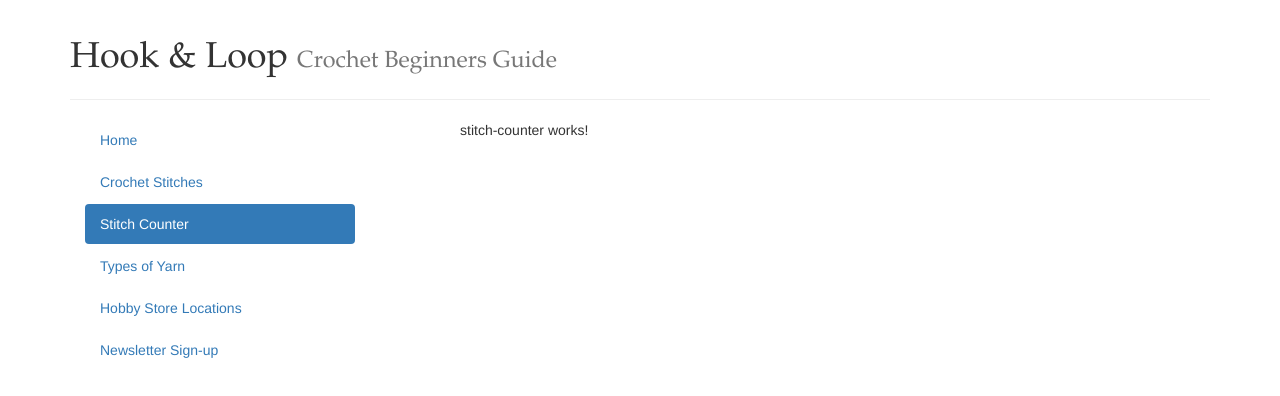
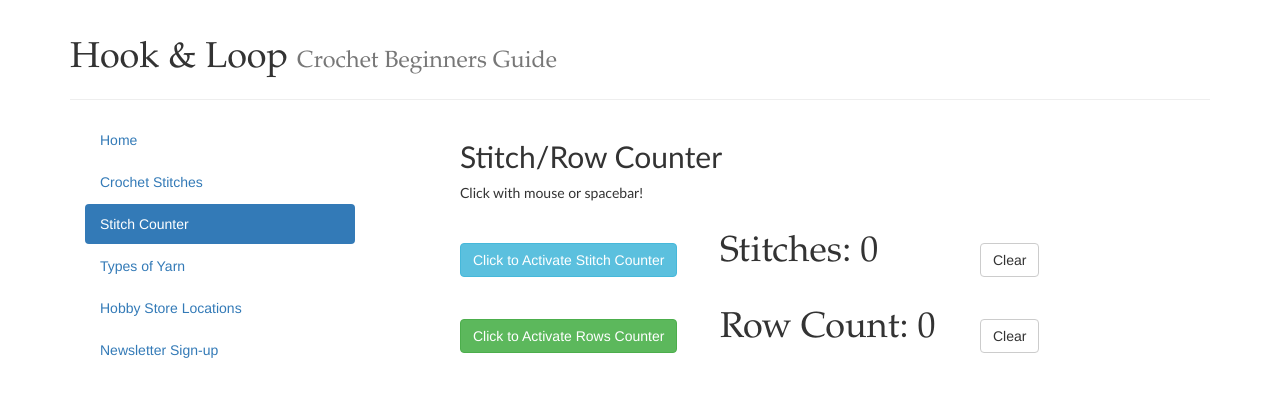
Before and after one commit to kgeiger08/CrochetApp, an Angular app: page /stitch-counter in a window 1280 px wide. Shown: the top 396 px of the page. Built offline with nearby package versions, Linux system fonts and the light colour scheme.

Commit message:
added functionality to the crochet counter

```diff
--- a/src/app/stitch-counter/stitch-counter.component.css
+++ b/src/app/stitch-counter/stitch-counter.component.css
@@ -0,0 +1,13 @@
+h2, p {
+    font-family: 'Gill Sans';
+}
+
+button {
+    margin-top: 30px;
+}
+
+.stitchCountNum {
+    font-family: 'Garamond';
+    font-size: 36px;
+    margin-top: 15px;
+}
--- a/src/app/stitch-counter/stitch-counter.component.html
+++ b/src/app/stitch-counter/stitch-counter.component.html
@@ -1 +1,26 @@
-<p>stitch-counter works!</p>
+
+    <h2>Stitch/Row Counter</h2>
+    <p>Click with mouse or spacebar!</p>
+    <div class="row">
+            <div class="col-xs-4">
+                <button class="btn btn-info" (click)="stitchCounter()"> Click to Activate Stitch Counter</button>
+            </div>
+            <div class="col-xs-4">
+                <p class="stitchCountNum"> Stitches: {{ stitchCount }}</p>
+            </div>
+            <div class="col-xs-4">
+                <button class="btn btn-default" (click)="onClearStitchCounter()">Clear</button>
+            </div>
+        </div>
+
+    <div class="row">
+        <div class="col-xs-4">
+            <button class="btn btn-success" (click)="rowCounter()">Click to Activate Rows Counter</button>
+        </div>
+        <div class="col-xs-4">
+            <p class="stitchCountNum"> Row Count: {{ rowCount }}</p>
+        </div>
+        <div class="col-xs-4">
+            <button class="btn btn-default" (click)="onClearRowCounter()">Clear</button>
+        </div>
+    </div>
--- a/src/app/stitch-counter/stitch-counter.component.ts
+++ b/src/app/stitch-counter/stitch-counter.component.ts
@@ -6,10 +6,28 @@ import { Component, OnInit } from '@angular/core';
   styleUrls: ['./stitch-counter.component.css']
 })
 export class StitchCounterComponent implements OnInit {
+  stitchCount = 0;
+  rowCount = 0;
 
   constructor() { }
 
   ngOnInit(): void {
   }
 
+  stitchCounter() {
+    this.stitchCount += 1;
+  }
+
+  onClearStitchCounter() {
+    this.stitchCount = 0;
+  }
+
+  rowCounter() {
+    this.rowCount += 1;
+  }
+
+  onClearRowCounter() {
+    this.rowCount = 0;
+  }
+
 }
```
